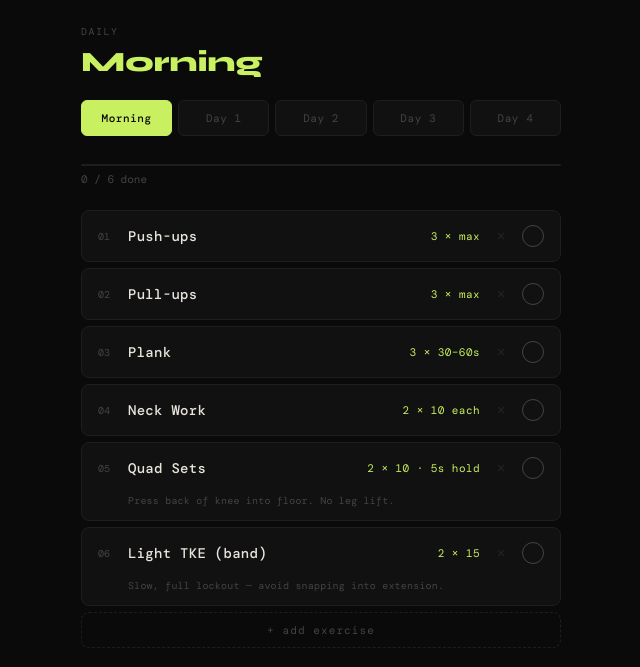
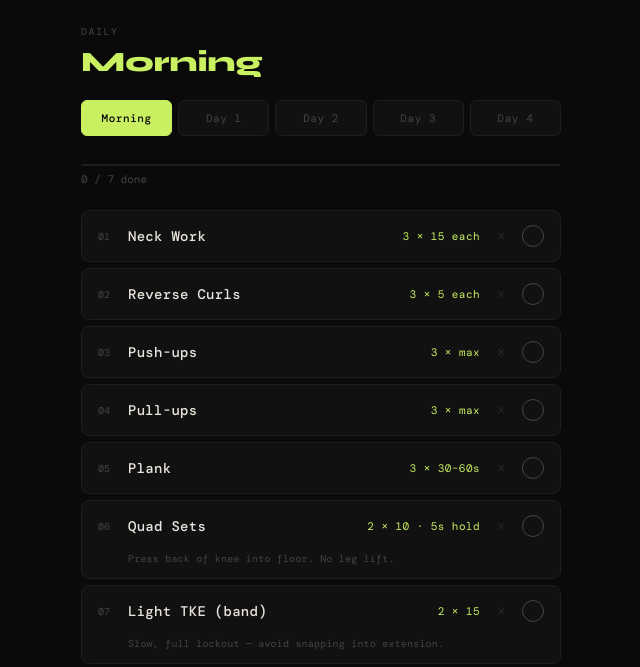
Before and after one commit to kamranbadirov/workout, a plain HTML site: page index.html in a window 1280 px wide. Shown: the part 81-748 px from the top of the page, without its empty margins (319-959 px from the left). Drawn offline with nearby package versions, Linux system fonts and the light colour scheme; a web font is replaced by a local one.

Commit message:
chenge the morning routine order

```diff
--- a/index.html
+++ b/index.html
@@ -77,10 +77,11 @@
           tabLabel: "Morning",
           autoSlotDays: null,
           exercises: [
+            { name: "Neck Work",       spec: "3 × 15 each" },
+            { name: "Reverse Curls",       spec: "3 × 5 each" },
             { name: "Push-ups",        spec: "3 × max" },
             { name: "Pull-ups",        spec: "3 × max" },
             { name: "Plank",           spec: "3 × 30–60s" },
-            { name: "Neck Work",       spec: "2 × 10 each" },
             { name: "Quad Sets",       spec: "2 × 10 · 5s hold", notes: "Press back of knee into floor. No leg lift." },
             { name: "Light TKE (band)",spec: "2 × 15",           notes: "Slow, full lockout — avoid snapping into extension." },
           ],
```
